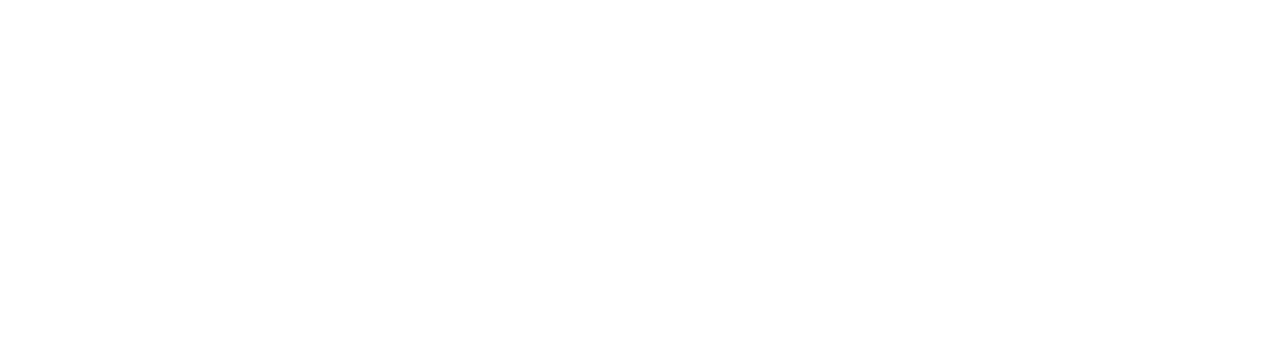
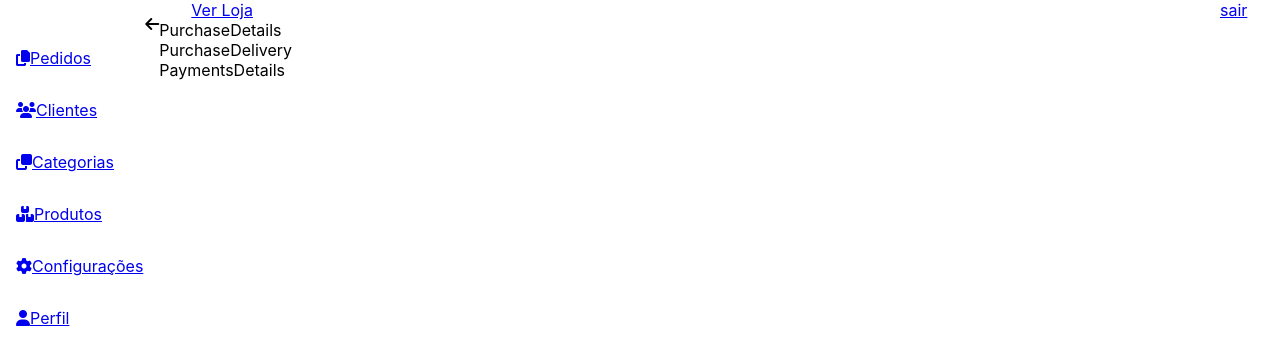
Before and after one commit to vhfuly/ecommerce-dashboard, a React (Create React App) app: page /#/Purchase in a window 1280 px wide. Shown: the top 364 px of the page. Built offline with nearby package versions, Linux system fonts and the light colour scheme.

Commit message:
feat: create Purchase

```diff
--- a/src/App.tsx
+++ b/src/App.tsx
@@ -5,6 +5,7 @@
 import base from './containers/HOC/Base';
 import store from './store/store';
 import Purchases  from './containers/Purchases';
+import Purchase  from './containers/Purchase';
 import Login from './containers/Login';
 import RecoverPassword from './containers/RecoverPassword/RecoverPassword';
 import ResetPassword from './containers/RecoverPassword/ResetPassword';
@@ -15,6 +16,7 @@
       <Router>
         <div className="App">
           <Route path={'/'} exact component={base(Purchases)} />
+          <Route path={'/Purchase'} exact component={base(Purchase)} />
           <Route path={'/login'} component={Login} />
           <Route path={'/recover-password'} component={RecoverPassword} />
           <Route path={'/reset-password/:token'} component={ResetPassword} />
--- /dev/null
+++ b/src/containers/Purchase/DeliveryDetails.tsx
@@ -0,0 +1,12 @@
+import React from 'react';
+
+const DeliveryDetails: React.FC = () => {
+
+  return(
+    <div className='container-Delivery-details'>
+    PurchaseDelivery
+    </div>
+  );
+}
+
+export default DeliveryDetails;
--- /dev/null
+++ b/src/containers/Purchase/PaymentsDetails.tsx
@@ -0,0 +1,12 @@
+import React from 'react';
+
+const PaymentsDetails: React.FC = () => {
+
+  return(
+    <div className='container-payments-details'>
+    PaymentsDetails
+    </div>
+  );
+}
+
+export default PaymentsDetails;
--- /dev/null
+++ b/src/containers/Purchase/PurchaseDetails.tsx
@@ -0,0 +1,12 @@
+import React from 'react';
+
+const PurchaseDetails: React.FC = () => {
+
+  return(
+    <div className='container-purchase-details'>
+    PurchaseDetails
+    </div>
+  );
+}
+
+export default PurchaseDetails;
--- /dev/null
+++ b/src/containers/Purchase/index.tsx
@@ -0,0 +1,27 @@
+import React from 'react';
+
+import PurchaseDetails from './PurchaseDetails';
+import DeliveryDetails from './DeliveryDetails';
+import PaymentsDetails from './PaymentsDetails';
+
+const Purchase: React.FC = () => {
+
+  return(
+    <div className='container-purchase'>
+      <div>
+        <PurchaseDetails />
+      </div>
+      <div>
+        <div>
+          <DeliveryDetails />
+        </div>
+        <div>
+          <PaymentsDetails />
+        </div>
+      </div>
+
+    </div>
+  );
+}
+
+export default Purchase;
```
